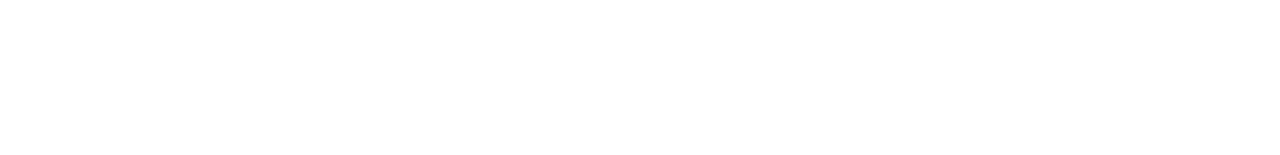
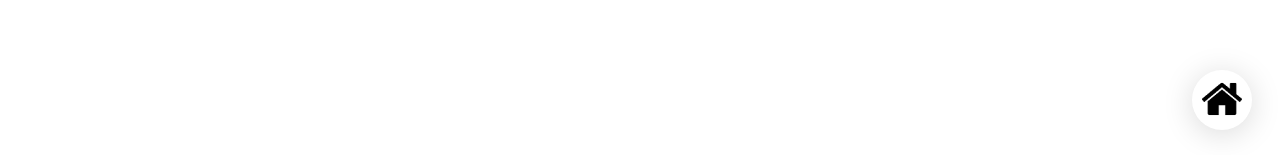
Before and after one commit to anandbaraik/anandbaraik.github.io, a React (Create React App) app: page /#/ in a window 1280 px wide. Shown: the part 642-797 px from the top of the page. Built offline with nearby package versions, Linux system fonts and the light colour scheme.

Commit message:
go to home action button added

```diff
--- a/src/components/App/App.css
+++ b/src/components/App/App.css
@@ -2,6 +2,7 @@
   min-height: 100vh;
   box-sizing: border-box;
   margin: 0;
+  padding: 0;
   width: 100%;
   overflow-x: hidden;
   font-family: 'Poppins', sans-serif;
--- a/src/components/App/App.js
+++ b/src/components/App/App.js
@@ -8,7 +8,7 @@
 import Projects from "./../Projects/Projects.jsx";
 import Skills from "./../Skills/Skills.jsx";
 import Contact from "./../Contact/Contact.jsx";
-
+import GoHome from "./../GoHome/GoHome.jsx";
 function App() {
   return (
     <div>
@@ -20,6 +20,7 @@
           <Route path="/projects" exact component={Projects}/>
           <Route path="/skills" exact component={Skills}/>
           <Route path="/contact" exact component={Contact}/>
+          <GoHome/>
         </div>
       </HashRouter>
     </div>
--- /dev/null
+++ b/src/components/GoHome/GoHome.css
@@ -0,0 +1,25 @@
+.home-icon{
+    width: 40px;
+}
+.go-home-btn{
+    right: 28px;
+    bottom: 28px;
+    position: fixed;
+    width: 60px;
+    height: 60px;
+    border-style: none;
+    border-radius: 30px;
+    object-fit: contain;
+    box-shadow: 0px 4px 31px rgba(0, 0, 0, 0.15);
+}
+.go-home-btn:hover{
+    cursor: pointer;
+    box-shadow: 0px 4px 31px rgba(0, 0, 0, 0.45);
+    transition: all 0.3s ease-in-out;
+}
+.white-bg{
+    background-color: #fff;
+}
+.gradient-bg{
+    background: linear-gradient(39.97deg, #03d6f3 0.79%, #458ff6 79.79%);
+}
--- /dev/null
+++ b/src/components/GoHome/GoHome.jsx
@@ -0,0 +1,29 @@
+import React,{Component} from "react";
+import { withRouter } from "react-router-dom";
+import "./GoHome.css";
+import homeIconWhite from "./../../assets/home_white.png";
+import homeIconBlack from "./../../assets/home_black.png";
+
+class GoHome extends Component {
+    navigateToHome = () => {
+        let {history} = this.props;
+        history.push("/");
+    }
+    render(){
+        let {location} = this.props;
+        let whiteBtn = location.pathname === "/";
+        return(
+            <button onClick={this.navigateToHome}
+                className={`go-home-btn ${
+                    whiteBtn ? 'white-bg' : 'gradient-bg'
+                }`}>
+                <img src={whiteBtn ? homeIconBlack : homeIconWhite}
+                    className="home-icon"
+                    alt="Home-Icon"
+                />
+            </button>
+        )
+    }
+}
+
+export default withRouter(GoHome);
```
